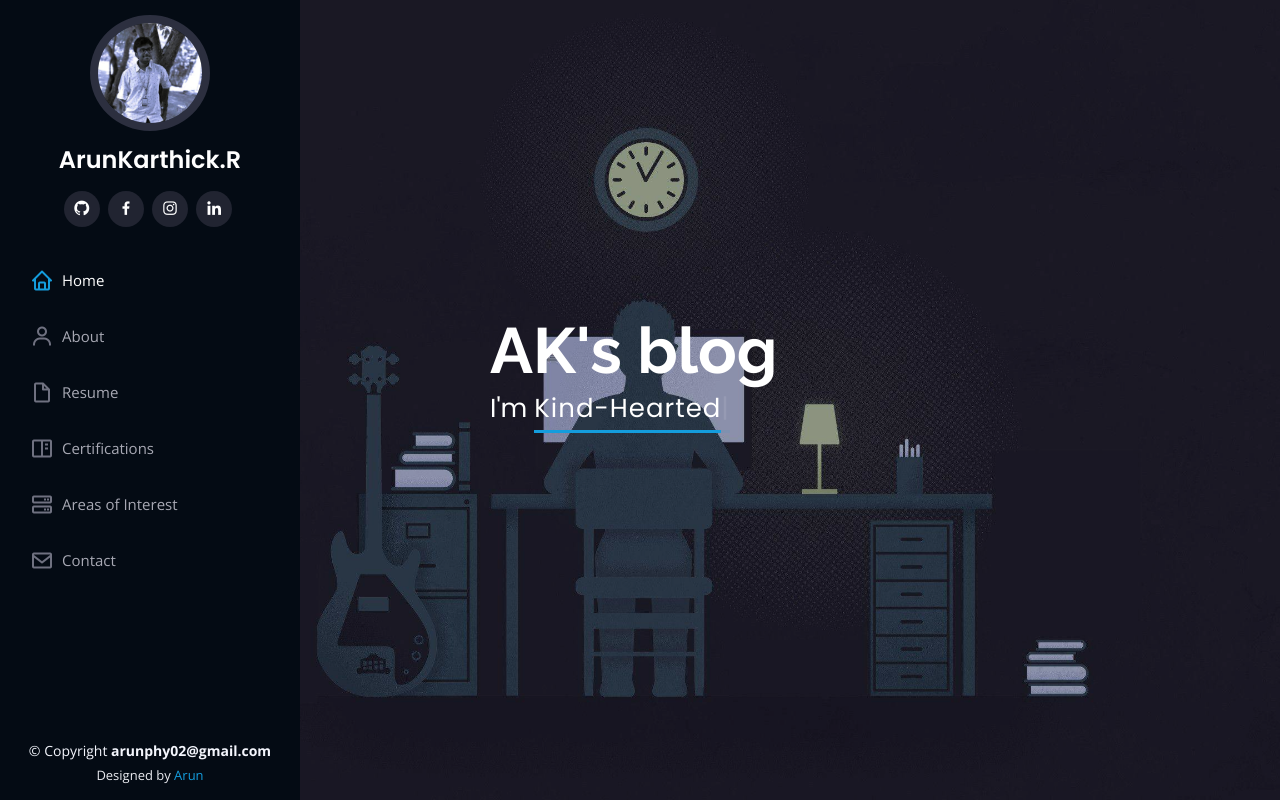
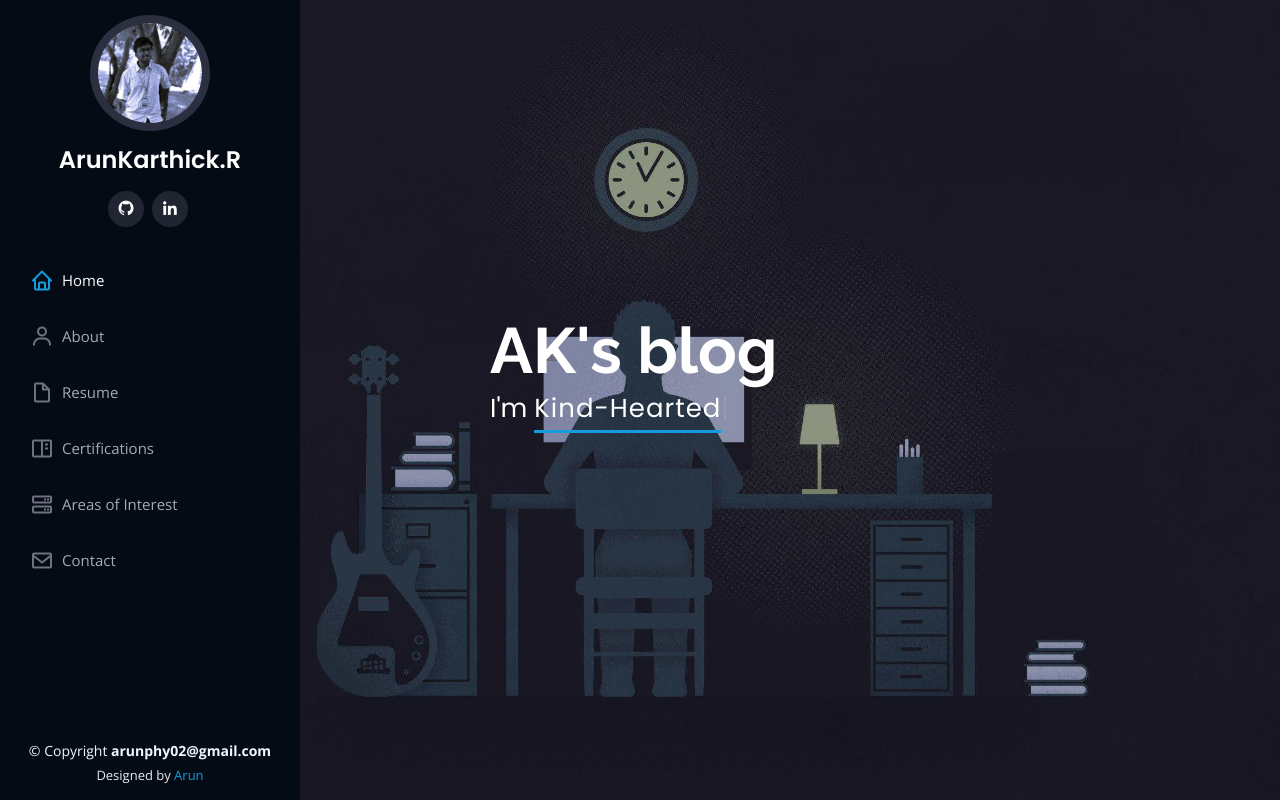
Before and after one commit to ARUNKARTHICK18/ARUNKARTHICK18.github.io, a plain HTML site: page index.html in a window 1280 px wide. Shown: the top 800 px of the page. Drawn offline with nearby package versions, Linux system fonts and the light colour scheme.

Commit message:
Update index.html

```diff
--- a/index.html
+++ b/index.html
@@ -49,8 +49,8 @@
         <h1 class="text-light"><a href="index.html">ArunKarthick.R</a></h1>
         <div class="social-links mt-3 text-center">
           <a href="https://github.com/ARUNKARTHICK18" class="github"><i class="bx bxl-github"></i></a>
-          <a href="https://www.facebook.com/profile.php?id=100074350050097" class="facebook"><i class="bx bxl-facebook"></i></a>
-          <a href="https://www.instagram.com/silentak__18/" class="instagram"><i class="bx bxl-instagram"></i></a>
+
+
           <!--<a href="#" class="google-plus"><i class="bx bxl-skype"></i></a>-->
           <a href="https://www.linkedin.com/in/arun-karthick-0b73a31bb/?originalSubdomain=in" class="linkedin"><i class="bx bxl-linkedin"></i></a>
         </div>
```
